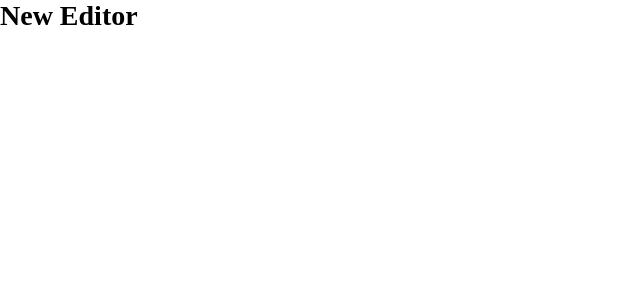
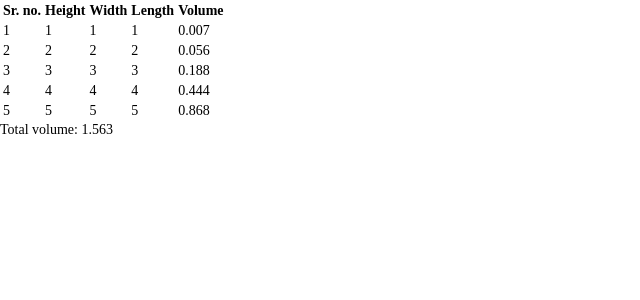
Before and after one commit to rossoskull/measure-fe-base, a React (Create React App) app: page / in a window 1280 px wide. Shown: the top 300 px of the page, without its empty margins (0-640 px from the left). Built offline with nearby package versions, Linux system fonts and the light colour scheme.

Commit message:
Create display module :rocket:

```diff
--- /dev/null
+++ b/src/Components/Editor/DisplayList/DisplayList.tsx
@@ -0,0 +1,49 @@
+import React, { useState, useEffect } from 'react'
+
+import { DataEntry } from '../../../Utils/utils'
+
+interface DisplayListProps {
+  list: Array<DataEntry>
+}
+
+const DisplayList = ({ list }: DisplayListProps) => {
+  /** State */
+  const [totalVolume, setTotalVolume] = useState('')
+
+  /** Hook */
+  useEffect(() => {
+    let volume = 0
+    list.forEach((item) => {
+      const itemVolume = parseFloat(item.getVolume())
+      volume += itemVolume
+    })
+    setTotalVolume(volume.toFixed(3))
+  }, [list])
+  return (
+    <div className="display-list">
+      <table>
+        <tr>
+          <th>Sr. no.</th>
+          <th>Height</th>
+          <th>Width</th>
+          <th>Length</th>
+          <th>Volume</th>
+        </tr>
+        {list.map((l) => {
+          return (
+            <tr>
+              <td>{l.sr}</td>
+              <td>{l.height}</td>
+              <td>{l.width}</td>
+              <td>{l.length}</td>
+              <td>{l.getVolume()}</td>
+            </tr>
+          )
+        })}
+      </table>
+      <p>Total volume: {totalVolume}</p>
+    </div>
+  )
+}
+
+export default DisplayList
--- a/src/Components/Editor/Editor.tsx
+++ b/src/Components/Editor/Editor.tsx
@@ -1,9 +1,28 @@
-import React from 'react'
+import React, { useEffect, useState } from 'react'
+
+import DisplayList from './DisplayList/DisplayList'
+import { DataEntry } from '../../Utils/utils'
 
 const Editor = () => {
+  /** State */
+  const [dataList, setDataList] = useState([
+    new DataEntry(1, 1, 1, 1),
+    new DataEntry(2, 2, 2, 2),
+    new DataEntry(3, 3, 3, 3),
+    new DataEntry(4, 4, 4, 4),
+    new DataEntry(5, 5, 5, 5),
+  ])
+  const [currentInput, setCurrentInput] = useState({
+    sr: null,
+    length: null,
+    breadth: null,
+    width: null,
+    volume: null
+  })
+
   return (
     <div className="editor">
-      <h1>New Editor</h1>
+      <DisplayList list={dataList} />
     </div>
   )
 }
--- /dev/null
+++ b/src/Utils/utils.tsx
@@ -0,0 +1,22 @@
+/** DataEntry class */
+export class DataEntry {
+  sr: number
+  height: number
+  width: number
+  length: number
+
+  constructor (sr: number, height: number, width: number, length: number) {
+    this.sr = sr
+    this.height = height
+    this.width = width
+    this.length = length
+  }
+
+  getVolume = () => {
+    return ((this.height * this.width * this.length) / 144).toFixed(3)
+  }
+
+  getCSV = () => {
+    return `${this.sr},${this.height},${this.width},${this.length}`
+  }
+}
```
